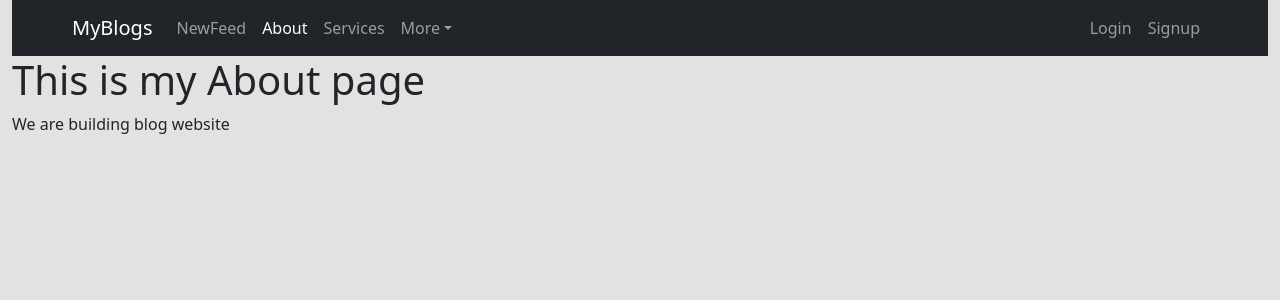
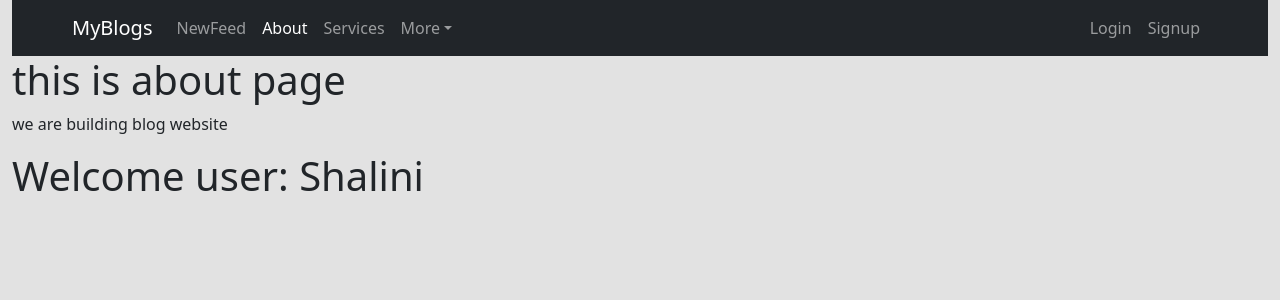
Before and after one commit to DangatSunita/blog-app, a React (Create React App) app: page /about in a window 1280 px wide. Shown: the top 300 px of the page. Built offline with nearby package versions, Linux system fonts and the light colour scheme.

Commit message:
BlogApp 08: Committing Context API

```diff
--- a/src/App.js
+++ b/src/App.js
@@ -12,9 +12,11 @@ import Privateroute from './components/Privateroute';
 import Userdashboard from './pages/user-routes/Userdashboard';
 import Profileinfo from './pages/user-routes/Profileinfo';
 import PostPage from './pages/PostPage';
+import UserProvider from './context/UserProvider';
 
 function App() {
   return (
+    <UserProvider>
     <BrowserRouter>
     <ToastContainer />
     <Routes>
@@ -32,6 +34,7 @@ function App() {
       </Route>
     </Routes>
     </BrowserRouter>
+    </UserProvider>
   );
 }
 
--- /dev/null
+++ b/src/context/UserProvider.jsx
@@ -0,0 +1,28 @@
+import React from 'react'
+import { useEffect } from 'react'
+import { useState } from 'react'
+import { getCurrentUserDetail, isLoggedIn } from '../auth'
+import userContext from "../context/userContext";
+
+function UserProvider({ children }) {
+
+    const [user, setUser] = useState({
+        name: 'sunita'
+    })
+
+    useEffect(() => {
+        setUser({
+            name: "Shalini"
+        })
+    }, [])
+
+    return (
+
+        <userContext.Provider value={ user }>
+            {children}
+        </userContext.Provider>
+
+    )
+}
+
+export default UserProvider
--- /dev/null
+++ b/src/context/userContext.js
@@ -0,0 +1,5 @@
+const { createContext } = require("react");
+
+const userContext=createContext(null)
+
+export default userContext
--- a/src/pages/About.js
+++ b/src/pages/About.js
@@ -1,11 +1,19 @@
 import Base from "../components/Base"
+import userContext from "../context/userContext";
+
+
 
 const About =() =>{
     return (
+        <userContext.Consumer>
+      {(user) => (
         <Base>
-        <h1>This is my About page</h1>
-        <p>We are building blog website</p>
+          <h1>this is about page</h1>
+          <p>we are building blog website</p>
+          <h1>Welcome user: {user.name}</h1>
         </Base>
+      )}
+    </userContext.Consumer>
     );
 };
 
--- a/src/pages/Services.jsx
+++ b/src/pages/Services.jsx
@@ -1,10 +1,19 @@
 import Base from "../components/Base"
+import userContext from "../context/userContext";
 
 const Services = () =>{
     return(
-        <Base>
-            <h1>This is services page</h1>
-        </Base>
+        <userContext.Consumer>
+            {
+                (user)=>(
+                    <Base>
+                     <h1>This is services page</h1>
+                     <h1>Welcome {user.name}</h1>
+                    </Base>
+                )
+            }
+
+        </userContext.Consumer>
     )
 }
 
--- a/src/pages/user-routes/Profileinfo.jsx
+++ b/src/pages/user-routes/Profileinfo.jsx
@@ -1,10 +1,13 @@
-import React from 'react'
+import React, { useContext } from 'react'
 import Base from '../../components/Base'
+import userContext from '../../context/userContext'
 
 function Profileinfo() {
+  const user = useContext(userContext)
   return (
    <Base>
      <div>Profileinfo</div>
+     <h1>Welcome {user.name}</h1>
    </Base>
   )
 }
```
